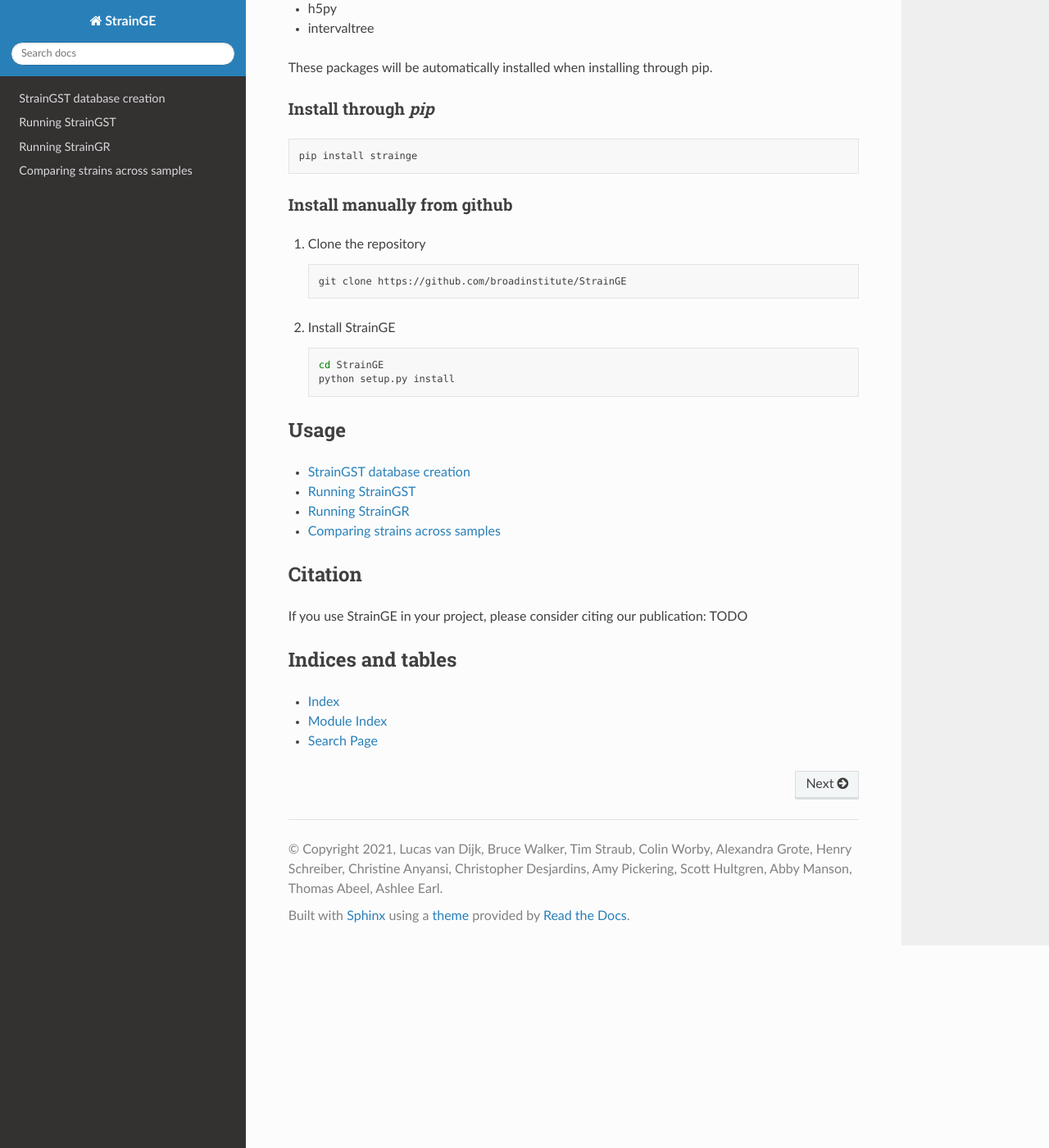
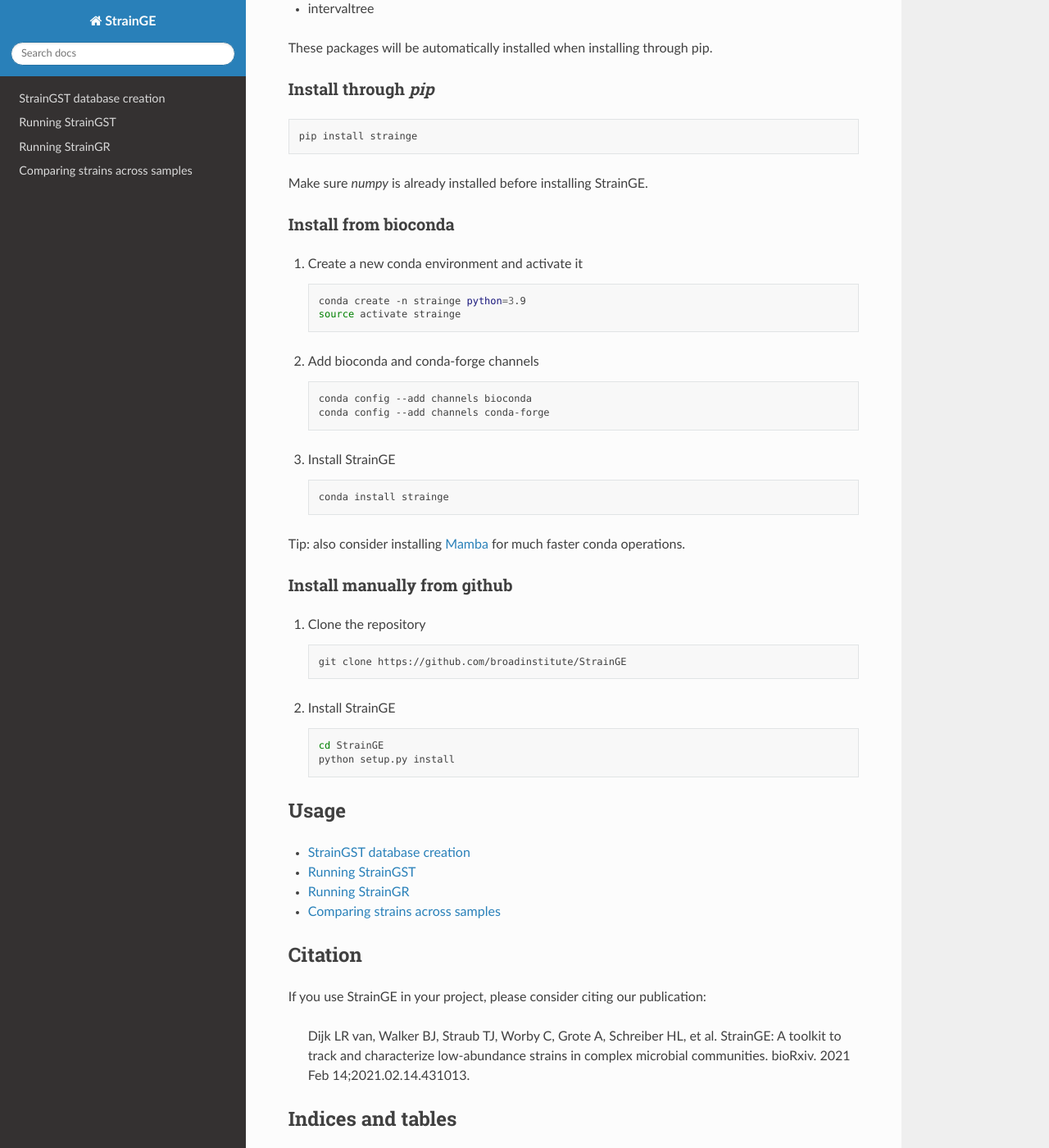
Before and after one commit to broadinstitute/StrainGE, a Sphinx documentation site: the page built from docs/index.rst, in a window 1280 px wide and 1400 px high, scrolled down 1100 px. Shown: the whole window at 82% size. Built offline with Sphinx 7.4.7 and the Read the Docs theme 2.0.0, drawn with Linux system fonts in a browser that asks for light colours.

Commit message:
Update installation instructions

```diff
--- a/docs/index.rst
+++ b/docs/index.rst
@@ -42,6 +41,35 @@
 .. code-block:: bash
 
    pip install strainge
+
+Make sure `numpy` is already installed before installing StrainGE.
+
+Install from bioconda
+=====================
+
+
+1. Create a new conda environment and activate it
+
+   .. code-block:: bash
+
+      conda create -n strainge python=3.9
+      source activate strainge
+
+2. Add bioconda and conda-forge channels
+
+   .. code-block:: bash
+
+      conda config --add channels bioconda
+      conda config --add channels conda-forge
+
+3. Install StrainGE
+
+   .. code-block:: bash
+
+      conda install strainge
+
+Tip: also consider installing `Mamba <https://github.com/mamba-org/mamba>`_ for much faster conda operations.
+
 
 Install manually from github
 ============================
@@ -74,7 +102,11 @@
 Citation
 --------
 
-If you use StrainGE in your project, please consider citing our publication: TODO
+If you use StrainGE in your project, please consider citing our publication:
+
+   Dijk LR van, Walker BJ, Straub TJ, Worby C, Grote A, Schreiber HL, et al. StrainGE: A toolkit to track and
+   characterize low-abundance strains in complex microbial communities. bioRxiv. 2021 Feb 14;2021.02.14.431013.
+
 
 Indices and tables
 ------------------
```
Also changed, not shown: other parts of docs/index.rst (+0 -1 lines), docs/straingst.md (+1 -2 lines).
